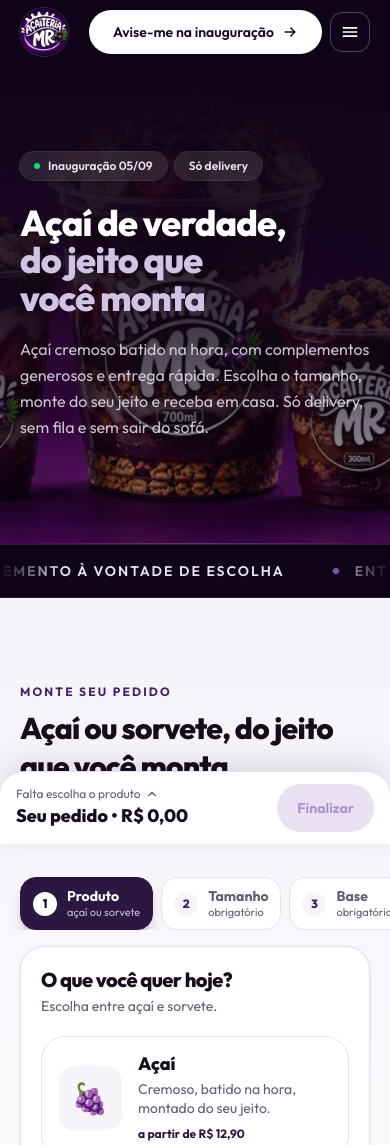
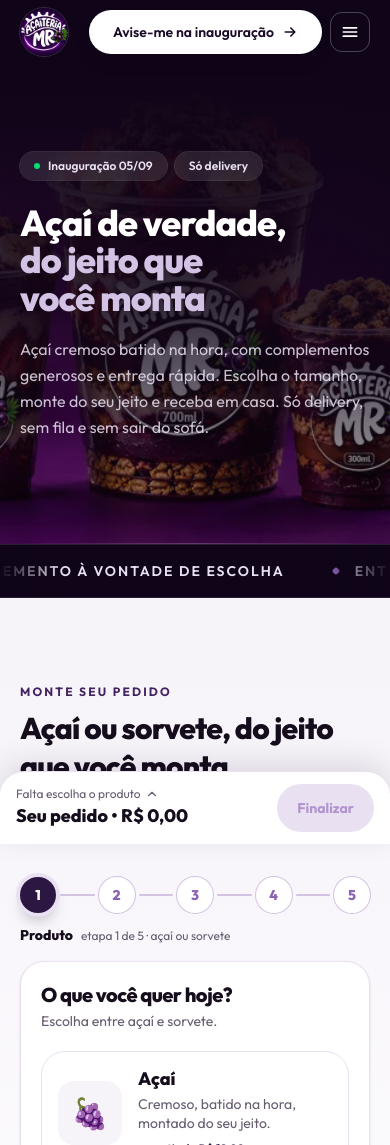
Before and after one commit to layralimas5/acaiteria-mr, a React (Vite) app in the folder site/: page / in a window 390 px wide. Shown: the top 1145 px of the page. Built offline with nearby package versions, Linux system fonts and the light colour scheme.

Commit message:
fix(builder): trilha de etapas sem rolagem horizontal

```diff
--- a/site/src/components/builder/StepTabs.tsx
+++ b/site/src/components/builder/StepTabs.tsx
@@ -12,23 +12,76 @@ interface StepTabsProps {
 }
 
 /**
- * Trilha de etapas clicável. Toda etapa fica sempre acessível: quem quiser
- * pular complementos e ir direto para o fim é só tocar no nome.
+ * Trilha de etapas, sempre inteira na tela: no celular vira uma régua de
+ * números conectados; a partir de sm, abas com nome e resumo da escolha.
+ * Toda etapa é clicável — quem quiser pular direto para o fim, pode.
  */
 export function StepTabs({ steps, active, onSelect }: StepTabsProps) {
+  const current = steps.find((step) => step.id === active)
+
   return (
-    <nav aria-label="Etapas da montagem" className="-mx-5 overflow-x-auto px-5 sm:mx-0 sm:px-0">
-      <ol className="flex min-w-max items-center gap-2 sm:min-w-0 sm:gap-3">
-        {steps.map((step, index) => {
+    <nav aria-label="Etapas da montagem">
+      {/* Celular: régua de números. */}
+      <div className="sm:hidden">
+        <ol className="flex items-center">
+          {steps.map((step, index) => {
+            const isActive = step.id === active
+
+            return (
+              <li key={step.id} className="flex flex-1 items-center last:flex-none">
+                <button
+                  type="button"
+                  onClick={() => onSelect(step.id)}
+                  aria-current={isActive ? 'step' : undefined}
+                  aria-label={`Etapa ${step.id}: ${step.label}`}
+                  className={`grid size-9 shrink-0 place-items-center rounded-full text-sm font-extrabold transition-all duration-200 ${
+                    isActive
+                      ? 'bg-acai-800 text-white shadow-lg shadow-acai-900/25 ring-4 ring-acai-100'
+                      : step.done
+                        ? 'bg-green-600 text-white'
+                        : 'bg-white text-acai-400 ring-1 ring-acai-200'
+                  }`}
+                >
+                  {step.done && !isActive ? (
+                    <svg viewBox="0 0 20 20" className="size-4 fill-none stroke-current stroke-[3]">
+                      <path d="M4 10.5l4 4 8-9" strokeLinecap="round" strokeLinejoin="round" />
+                    </svg>
+                  ) : (
+                    step.id
+                  )}
+                </button>
+
+                {index < steps.length - 1 && (
+                  <span
+                    aria-hidden="true"
+                    className={`mx-1 h-0.5 flex-1 rounded-full ${step.done ? 'bg-green-400' : 'bg-acai-200'}`}
+                  />
+                )}
+              </li>
+            )
+          })}
+        </ol>
+
+        <p className="mt-3 flex items-baseline gap-2">
+          <span className="text-sm font-extrabold text-ink">{current?.label}</span>
+          <span className="truncate text-xs text-muted">
+            etapa {active} de {steps.length} · {current?.hint}
+          </span>
+        </p>
+      </div>
+
+      {/* Tablet e desktop: abas com nome e escolha atual. */}
+      <ol className="hidden gap-2 sm:grid sm:grid-cols-5">
+        {steps.map((step) => {
           const isActive = step.id === active
 
           return (
-            <li key={step.id} className="flex items-center gap-2 sm:flex-1 sm:gap-3">
+            <li key={step.id}>
               <button
                 type="button"
                 onClick={() => onSelect(step.id)}
                 aria-current={isActive ? 'step' : undefined}
-                className={`group flex flex-1 items-center gap-2.5 rounded-2xl border px-3 py-2.5 text-left transition-all duration-200 sm:px-4 sm:py-3 ${
+                className={`flex w-full items-center gap-2 rounded-2xl border px-2.5 py-2.5 text-left transition-all duration-200 ${
                   isActive
                     ? 'border-acai-800 bg-acai-800 text-white shadow-lg shadow-acai-900/20'
                     : step.done
@@ -56,9 +109,9 @@ export function StepTabs({ steps, active, onSelect }: StepTabsProps) {
                 </span>
 
                 <span className="min-w-0">
-                  <span className="block whitespace-nowrap text-sm font-bold leading-tight">{step.label}</span>
+                  <span className="block text-[11px] font-bold leading-tight">{step.label}</span>
                   <span
-                    className={`block whitespace-nowrap text-[11px] leading-tight ${
+                    className={`block truncate text-[10px] leading-tight ${
                       isActive ? 'text-acai-100/80' : 'text-muted'
                     }`}
                   >
@@ -66,13 +119,6 @@ export function StepTabs({ steps, active, onSelect }: StepTabsProps) {
                   </span>
                 </span>
               </button>
-
-              {index < steps.length - 1 && (
-                <span
-                  aria-hidden="true"
-                  className={`hidden h-px w-4 shrink-0 sm:block ${step.done ? 'bg-green-300' : 'bg-acai-100'}`}
-                />
-              )}
             </li>
           )
         })}
```
